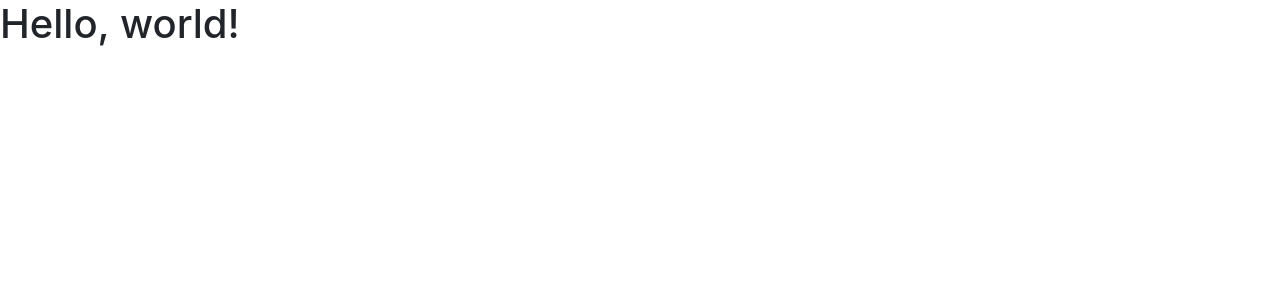
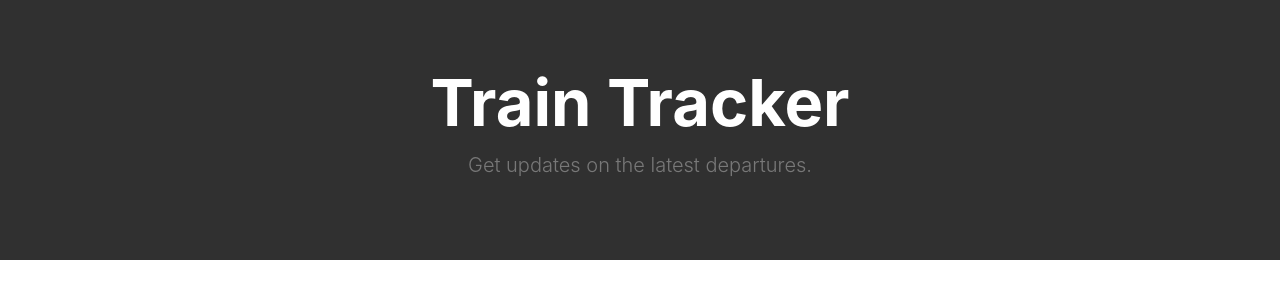
Before and after one commit to nguyenwinle/trainscheduler, a plain HTML site: page index.html in a window 1280 px wide. Drawn offline with nearby package versions, Linux system fonts and the light colour scheme.

Commit message:
edit html and css

```diff
--- a/app.js
+++ b/app.js
@@ -0,0 +1,4 @@
+$(document).ready(function() {
+
+
+});
--- a/index.html
+++ b/index.html
@@ -7,16 +7,26 @@
 
     <!-- Bootstrap CSS -->
     <link rel="stylesheet" href="https://stackpath.bootstrapcdn.com/bootstrap/4.1.2/css/bootstrap.min.css" integrity="sha384-Smlep5jCw/wG7hdkwQ/Z5nLIefveQRIY9nfy6xoR1uRYBtpZgI6339F5dgvm/e9B" crossorigin="anonymous">
-
-    <title>Hello, world!</title>
+    <link rel="stylesheet" href="style.css">
+    <title>Train Scheduler</title>
   </head>
   <body>
-    <h1>Hello, world!</h1>
+    <div class="jumbotron jumbotron-fluid">
+      <div class="container">
+        <h1>Train Tracker</h1>
+        <p class="lead">Get updates on the latest departures.</p>
+      </div>
+    </div>
+
+
+
+
 
     <!-- Optional JavaScript -->
     <!-- jQuery first, then Popper.js, then Bootstrap JS -->
     <script src="https://code.jquery.com/jquery-3.3.1.slim.min.js" integrity="sha384-q8i/X+965DzO0rT7abK41JStQIAqVgRVzpbzo5smXKp4YfRvH+8abtTE1Pi6jizo" crossorigin="anonymous"></script>
     <script src="https://cdnjs.cloudflare.com/ajax/libs/popper.js/1.14.3/umd/popper.min.js" integrity="sha384-ZMP7rVo3mIykV+2+9J3UJ46jBk0WLaUAdn689aCwoqbBJiSnjAK/l8WvCWPIPm49" crossorigin="anonymous"></script>
     <script src="https://stackpath.bootstrapcdn.com/bootstrap/4.1.2/js/bootstrap.min.js" integrity="sha384-o+RDsa0aLu++PJvFqy8fFScvbHFLtbvScb8AjopnFD+iEQ7wo/CG0xlczd+2O/em" crossorigin="anonymous"></script>
+    <script type="text/javascript" src="app.js"></script>
   </body>
 </html>
--- a/style.css
+++ b/style.css
@@ -0,0 +1,15 @@
+h1 {
+    font-size: 65px;
+    font-weight: bolder;
+    color: white;
+}
+
+.jumbotron {
+    text-align: center;
+    background-color: #303030;
+
+}
+
+p {
+    color: #787878;
+}
```
